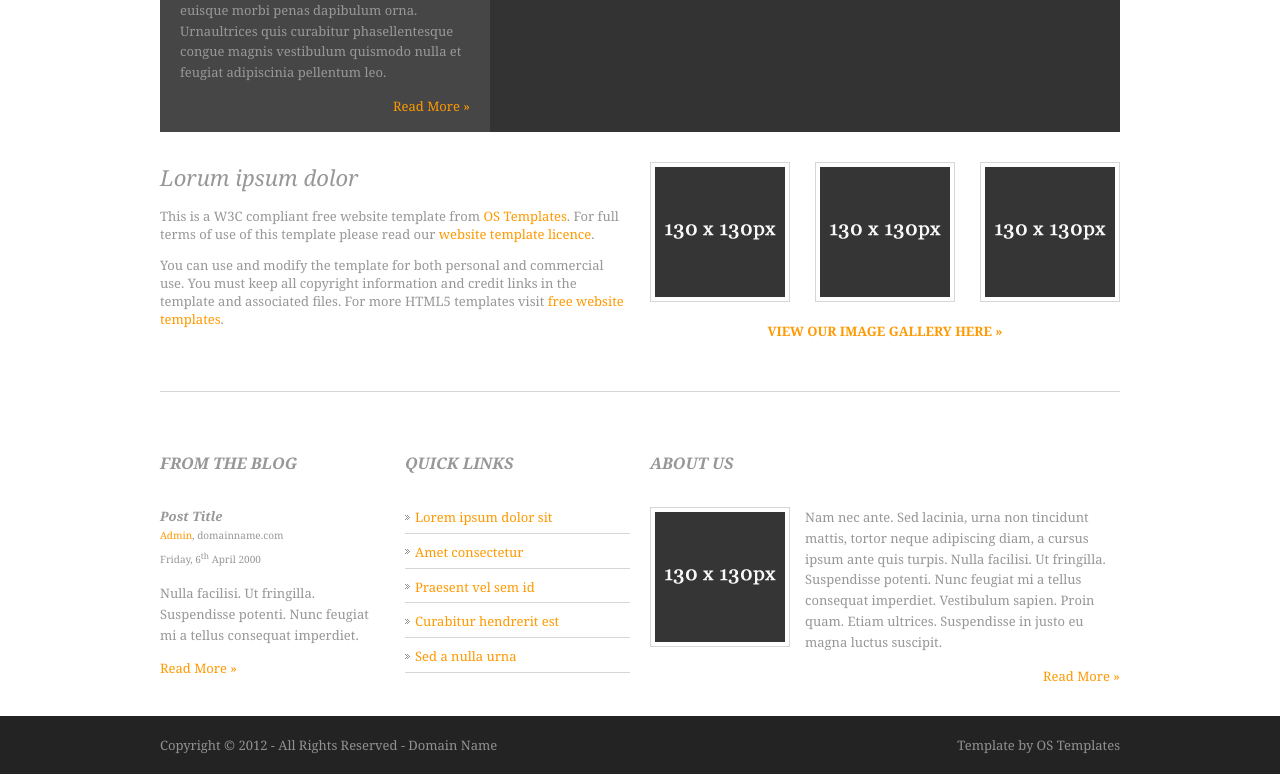
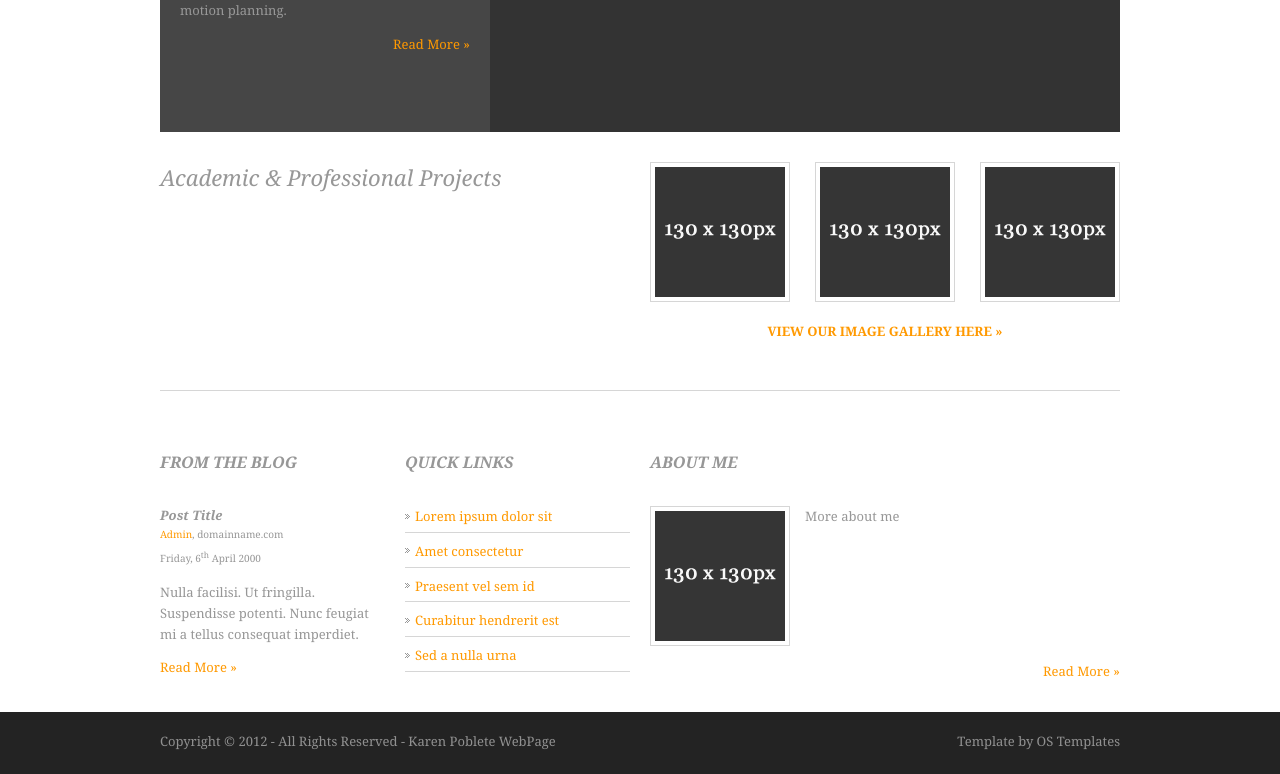
Before and after one commit to IMNOTAROBOT/IMNOTAROBOT.githhub.io, a plain HTML site: page index.html in a window 1280 px wide. Shown: the part 383-1157 px from the top of the page. Drawn offline with Linux system fonts and the light colour scheme.

Commit message:
Adding more changes

```diff
--- a/index.html
+++ b/index.html
@@ -19,8 +19,7 @@
         <li><a href="#">About me</a></li>
         <li><a href="#">Academic & Professional Projects</a></li>
         <li><a href="#">Personal Projects</a></li>
-        <li><a href="#">Resume</a></li>
-        <li class="last"><a href="#">Contact me</a></li>
+        <li class="last"><a href="#">Resume</a></li>
       </ul>
     </nav>
   </header>
@@ -32,8 +31,8 @@
     <section id="slider" class="clear">
       <figure><img src="images/demo/630x300.gif" alt="">
         <figcaption>
-          <h2>Eu justo augue estas</h2>
-          <p>Nullamlacus dui ipsum conseque loborttis non euisque morbi penas dapibulum orna. Urnaultrices quis curabitur phasellentesque congue magnis vestibulum quismodo nulla et feugiat adipiscinia pellentum leo.</p>
+          <h2>Masters Thesis</h2>
+          <p>I developed a decision making system with motion planning. </p>
           <footer class="more"><a href="#">Read More &raquo;</a></footer>
         </figcaption>
       </figure>
@@ -43,9 +42,9 @@
       <section class="clear">
         <!-- article 1 -->
         <article class="two_quarter">
-          <h2>Lorum ipsum dolor</h2>
-          <p>This is a W3C compliant free website template from <a href="http://www.os-templates.com/" title="Free Website Templates">OS Templates</a>. For full terms of use of this template please read our <a href="http://www.os-templates.com/template-terms">website template licence</a>.</p>
-          <p>You can use and modify the template for both personal and commercial use. You must keep all copyright information and credit links in the template and associated files. For more HTML5 templates visit <a href="http://www.os-templates.com/">free website templates</a>.</p>
+          <h2>Academic & Professional Projects</h2>
+          <p></p>
+
         </article>
         <!-- article 2 -->
         <article class="two_quarter lastbox">
@@ -92,9 +91,9 @@
         </nav>
       </section>
       <section class="two_quarter lastbox">
-        <h2 class="title">About US</h2>
+        <h2 class="title">About me</h2>
         <img class="imgl" src="images/demo/130x130.gif" width="130" height="130" alt="">
-        <p>Nam nec ante. Sed lacinia, urna non tincidunt mattis, tortor neque adipiscing diam, a cursus ipsum ante quis turpis. Nulla facilisi. Ut fringilla. Suspendisse potenti. Nunc feugiat mi a tellus consequat imperdiet. Vestibulum sapien. Proin quam. Etiam ultrices. Suspendisse in justo eu magna luctus suscipit.</p>
+        <p>More about me</p>
         <footer class="more"><a href="#">Read More &raquo;</a></footer>
       </section>
     </div>
@@ -104,7 +103,7 @@
 <!-- Footer -->
 <div class="wrapper row3">
   <footer id="footer" class="clear">
-    <p class="fl_left">Copyright &copy; 2012 - All Rights Reserved - <a href="#">Domain Name</a></p>
+    <p class="fl_left">Copyright &copy; 2012 - All Rights Reserved - <a href="#">Karen Poblete WebPage</a></p>
     <p class="fl_right">Template by <a href="http://www.os-templates.com/" title="Free Website Templates">OS Templates</a></p>
   </footer>
 </div>
```
